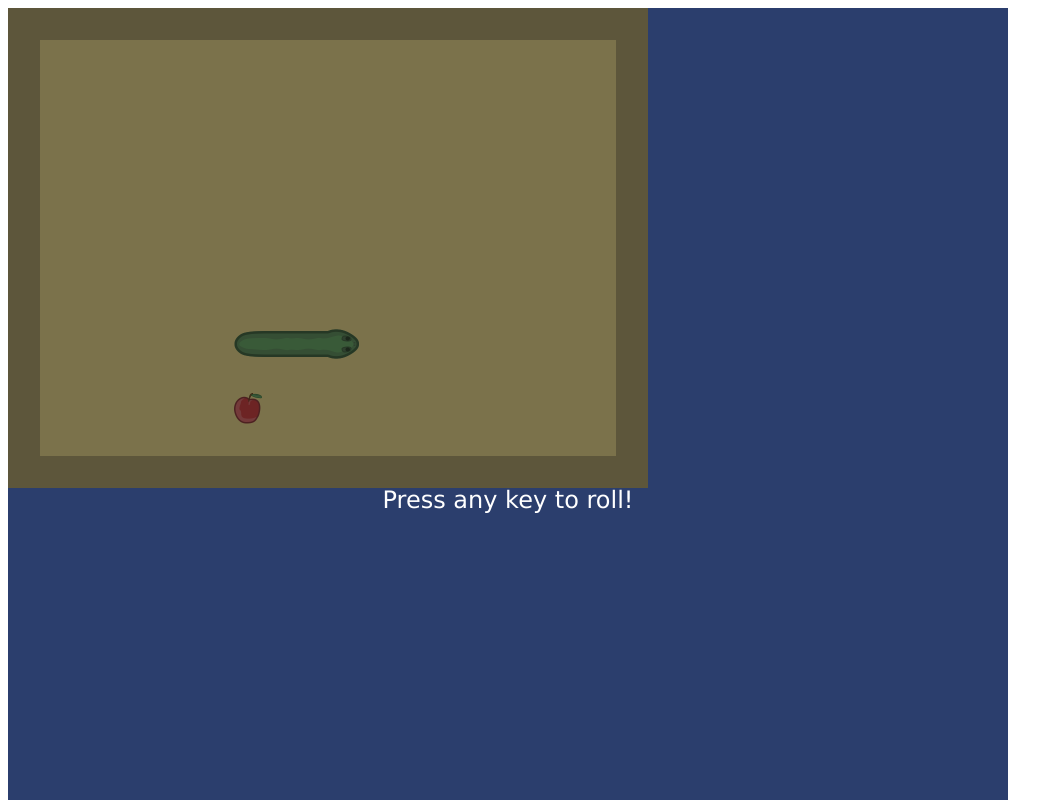
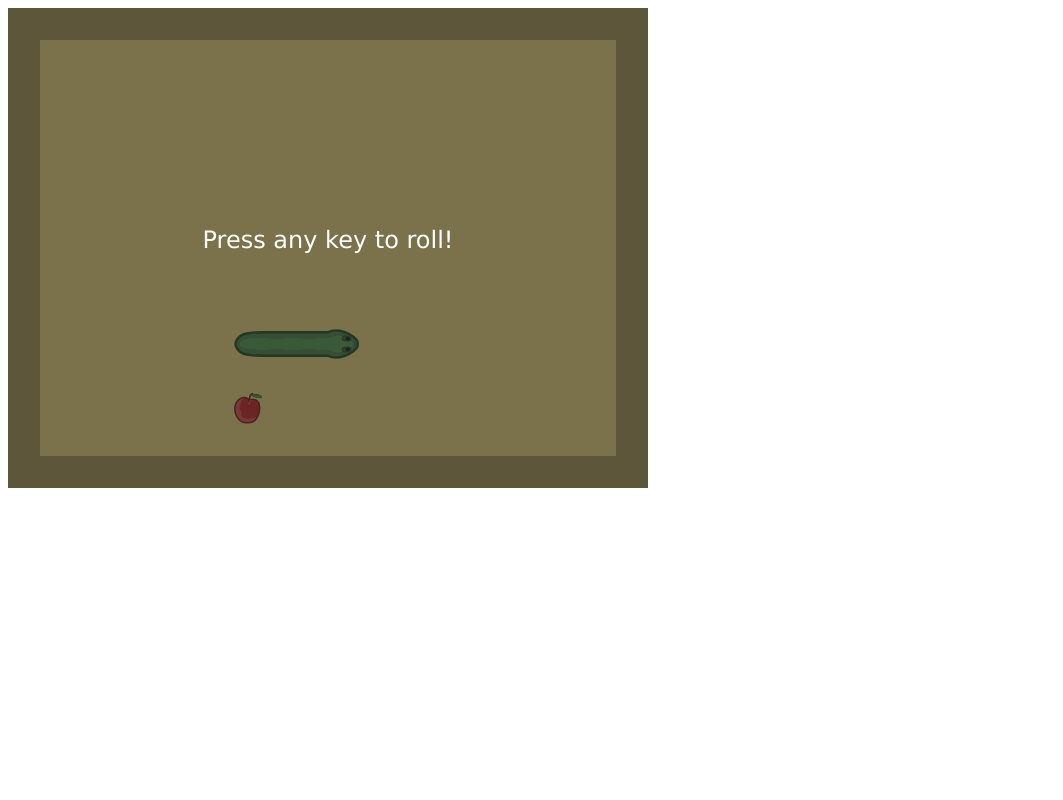
Before and after one commit to sabyasachi-g/sabyasachi-g.github.io, a plain HTML site: page index.html in a window 1280 px wide. Shown: the top 800 px of the page, without its empty margins (0-1063 px from the left). Drawn offline with Linux system fonts and the light colour scheme.

Commit message:
Revert "Update index.html"
This reverts commit f21ca1e74422ae4b714e8303f6df914658d63965.

```diff
--- a/index.html
+++ b/index.html
@@ -6,6 +6,6 @@
       <script type="text/javascript" src="snake.js"></script>
   </head>
   <body>
-    <canvas id="viewport" width="1000" height="1000"></canvas>
+    <canvas id="viewport" width="640" height="480"></canvas>
   </body>
 </html>
```
